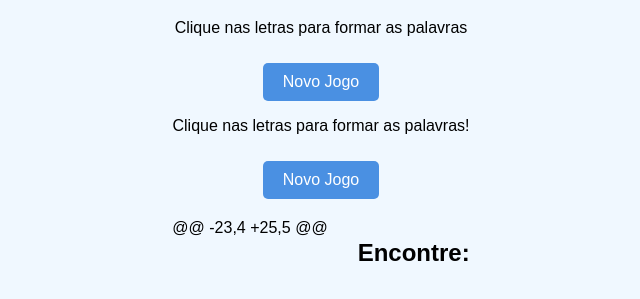
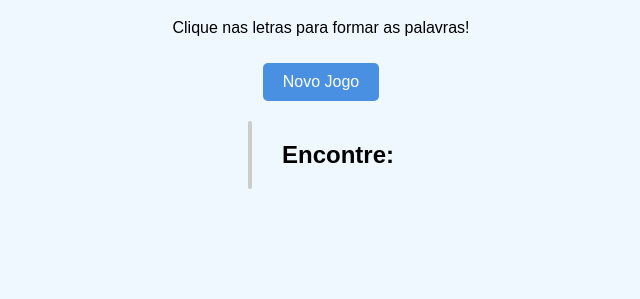
Before and after one commit to saramachancoses-coder/caca-palavras, a plain HTML site: page index.html in a window 1280 px wide. Shown: the part 81-380 px from the top of the page, without its empty margins (319-959 px from the left). Drawn offline with Linux system fonts and the light colour scheme.

Commit message:
Refactor HTML structure and update element IDs

```diff
--- a/index.html
+++ b/index.html
@@ -1,11 +1,9 @@
 <!DOCTYPE html>
-<html lang="pt-br">
 <html lang="pt-BR">
 
 <head>
     <meta charset="UTF-8">
     <meta name="viewport" content="width=device-width, initial-scale=1.0">
-    <title>Caça-Palavras</title>
     <title>Caça-Palavras Simplificado</title>
     <link rel="stylesheet" href="style.css">
 </head>
@@ -13,14 +11,17 @@
 <body>
     <header>
         <h1>Caça-Palavras</h1>
-        <p>Clique nas letras para formar as palavras</p>
-        <button id="botao">Novo Jogo</button>
         <p>Clique nas letras para formar as palavras!</p>
         <button id="btn-new">Novo Jogo</button>
     </header>
 
     <div class="container">
-@@ -23,4 +25,5 @@ <h2>Encontre:</h2>
+        <div id="grid" class="grid"></div>
+        <div class="words">
+            <h2>Encontre:</h2>
+            <ul id="word-list"></ul>
+        </div>
+    </div>
 
     <script src="script.js"></script>
 </body>
```
Lines whose indentation alone changed are shown as unchanged.
